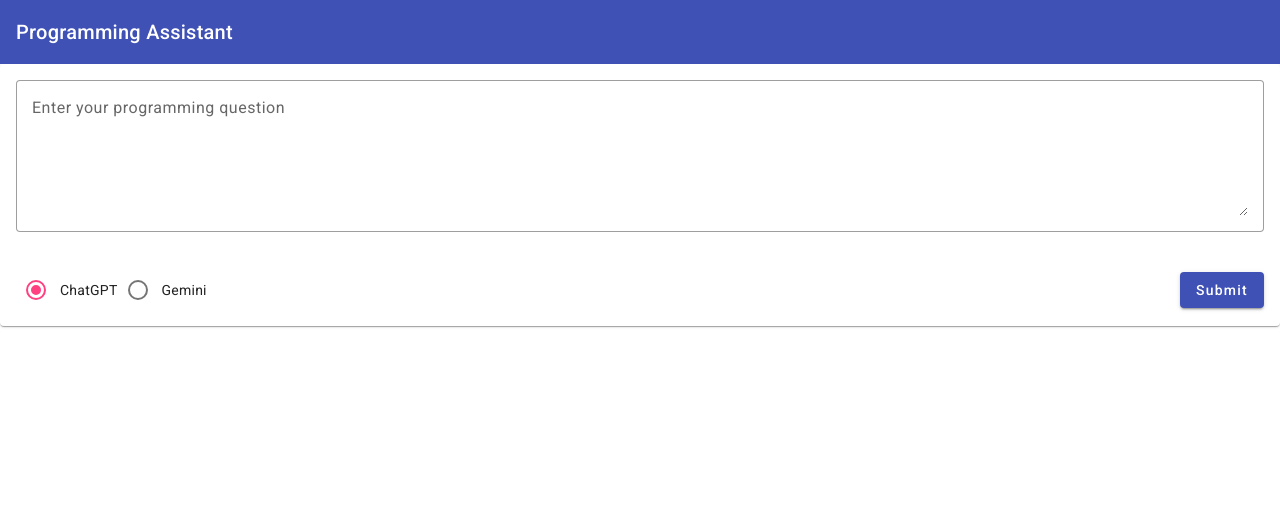
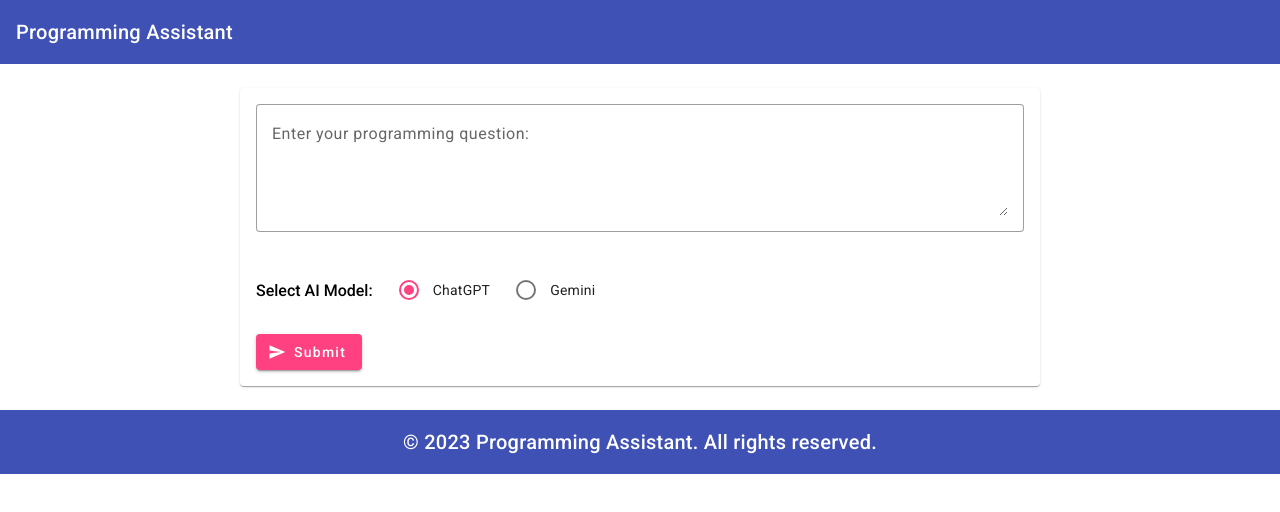
Before and after one commit to Japkutija/programming-assistant-frontend, an Angular app: page / in a window 1280 px wide. Shown: the top 512 px of the page. Built offline with nearby package versions, Linux system fonts and the light colour scheme.

Commit message:
Enhanced UI with Material components and styling
- Added Material Toolbar, Card, Icon, and Button modules.
- Integrated container and footer styling for layout consistency.
- Enhanced input, AI model selection, and response display components.
- Added copy and download actions in response display.

```diff
--- a/src/app/app.component.css
+++ b/src/app/app.component.css
@@ -0,0 +1,17 @@
+.container {
+  max-width: 800px;
+  margin: 24px auto;
+  padding: 0 16px;
+}
+
+.footer {
+  position: static;
+  bottom: 0;
+  width: 100%;
+  text-align: center;
+}
+
+.footer-text {
+  width: 100%;
+  text-align: center;
+}
--- a/src/app/app.component.html
+++ b/src/app/app.component.html
@@ -2,5 +2,11 @@
   <span>Programming Assistant</span>
 </mat-toolbar>
 
-<app-prompt-input (responseEvent)="handleResponse($event)"></app-prompt-input>
-<app-response-display [response]="response"></app-response-display>
+<div class="container">
+  <app-prompt-input (responseEvent)="handleResponse($event)"></app-prompt-input>
+  <app-response-display [response]="response"></app-response-display>
+</div>
+
+<mat-toolbar color="primary" class="footer">
+  <span class="footer-text">© 2023 Programming Assistant. All rights reserved.</span>
+</mat-toolbar>
--- a/src/app/components/prompt-input/prompt-input.component.css
+++ b/src/app/components/prompt-input/prompt-input.component.css
@@ -8,8 +8,18 @@
   margin-top: 16px;
 }
 
-.options mat-radio-group {
-  flex-grow: 1;
+.model-selection-label {
+  margin-right: 16px;
+  font-weight: 500;
+}
+
+.model-selection {
+  display: flex;
+  gap: 16px;
+}
+
+.submit-button {
+  margin-top: 24px;
 }
 
 .loading {
--- a/src/app/components/prompt-input/prompt-input.component.html
+++ b/src/app/components/prompt-input/prompt-input.component.html
@@ -1,34 +1,43 @@
 <mat-card>
   <mat-card-content>
+    <!-- Prompt Input -->
     <mat-form-field appearance="outline" class="full-width">
+      <mat-label>Enter your programming question:</mat-label>
       <textarea
         matInput
-        placeholder="Enter your programming question"
+        placeholder="Enter your programming question here..."
         [(ngModel)]="prompt"
-        rows="5"
+        rows="4"
       ></textarea>
     </mat-form-field>
 
+    <!-- AI Model Selection -->
     <div class="options">
-      <mat-radio-group [(ngModel)]="selectedModel">
+      <span class="model-selection-label">Select AI Model:</span>
+      <mat-radio-group [(ngModel)]="selectedModel" class="model-selection">
         <mat-radio-button value="chatgpt">ChatGPT</mat-radio-button>
         <mat-radio-button value="gemini">Gemini</mat-radio-button>
       </mat-radio-group>
+    </div>
 
+    <!-- Submit Button -->
+    <div class="submit-button">
       <button
         mat-raised-button
-        color="primary"
+        color="accent"
         (click)="submitPrompt()"
         [disabled]="isLoading"
       >
-        Submit
+        <mat-icon>send</mat-icon> Submit
       </button>
     </div>
 
+    <!-- Loading Spinner -->
     <div *ngIf="isLoading" class="loading">
       <mat-progress-spinner mode="indeterminate" diameter="30"></mat-progress-spinner>
     </div>
 
+    <!-- Error Message -->
     <div *ngIf="errorMessage" class="error">
       {{ errorMessage }}
     </div>
--- a/src/app/components/prompt-input/prompt-input.component.ts
+++ b/src/app/components/prompt-input/prompt-input.component.ts
@@ -8,28 +8,28 @@ import { MatProgressSpinnerModule } from '@angular/material/progress-spinner';
 import { FormsModule } from '@angular/forms';
 import { CommonModule } from '@angular/common';
 import { MatCardModule } from '@angular/material/card';
+import { MatIconModule } from '@angular/material/icon';
 
 @Component({
   selector: 'app-prompt-input',
   standalone: true,
   templateUrl: './prompt-input.component.html',
-  styleUrl: './prompt-input.component.css',
+  styleUrls: ['./prompt-input.component.css'],
   imports: [
+    FormsModule,
     MatFormFieldModule,
     MatInputModule,
     MatRadioModule,
     MatButtonModule,
     MatProgressSpinnerModule,
-    FormsModule,
-    CommonModule,
     MatCardModule,
+    MatIconModule,
+    CommonModule
   ],
-  providers: [AssistantService],
 })
 export class PromptInputComponent {
   prompt: string = '';
   selectedModel: string = 'chatgpt';
-  response: string = '';
   isLoading: boolean = false;
   errorMessage: string = '';
 
@@ -52,7 +52,7 @@ export class PromptInputComponent {
     requestObservable.subscribe({
       next: (res) => {
         this.isLoading = false;
-        this.responseEvent.emit(res); // Emit the response
+        this.responseEvent.emit(res);
       },
       error: (err) => {
         console.error('Error:', err);
--- a/src/app/components/response-display/response-display.component.css
+++ b/src/app/components/response-display/response-display.component.css
@@ -1,3 +1,8 @@
 mat-card {
-  margin-top: 16px;
+  margin-top: 24px;
 }
+
+mat-card-actions {
+  display: flex;
+  gap: 16px;
+}
--- a/src/app/components/response-display/response-display.component.html
+++ b/src/app/components/response-display/response-display.component.html
@@ -1,8 +1,16 @@
 <div *ngIf="response">
   <mat-card>
-    <mat-card-title>Response:</mat-card-title>
+    <mat-card-title>AI Response</mat-card-title>
     <mat-card-content>
       <p>{{ response }}</p>
     </mat-card-content>
+    <mat-card-actions>
+      <button mat-button>
+        <mat-icon>content_copy</mat-icon> Copy
+      </button>
+      <button mat-button>
+        <mat-icon>download</mat-icon> Download
+      </button>
+    </mat-card-actions>
   </mat-card>
 </div>
--- a/src/app/components/response-display/response-display.component.ts
+++ b/src/app/components/response-display/response-display.component.ts
@@ -2,10 +2,13 @@ import { CommonModule } from '@angular/common';
 import { Component, Input } from '@angular/core';
 import { MatCardModule } from '@angular/material/card';
 
+import { MatIconModule } from '@angular/material/icon';
+import { MatButtonModule } from '@angular/material/button';
+
 @Component({
   selector: 'app-response-display',
   standalone: true,
-  imports: [CommonModule, MatCardModule,
+  imports: [CommonModule, MatCardModule, MatIconModule, MatButtonModule,
   ],
   templateUrl: './response-display.component.html',
   styleUrl: './response-display.component.css'
```
